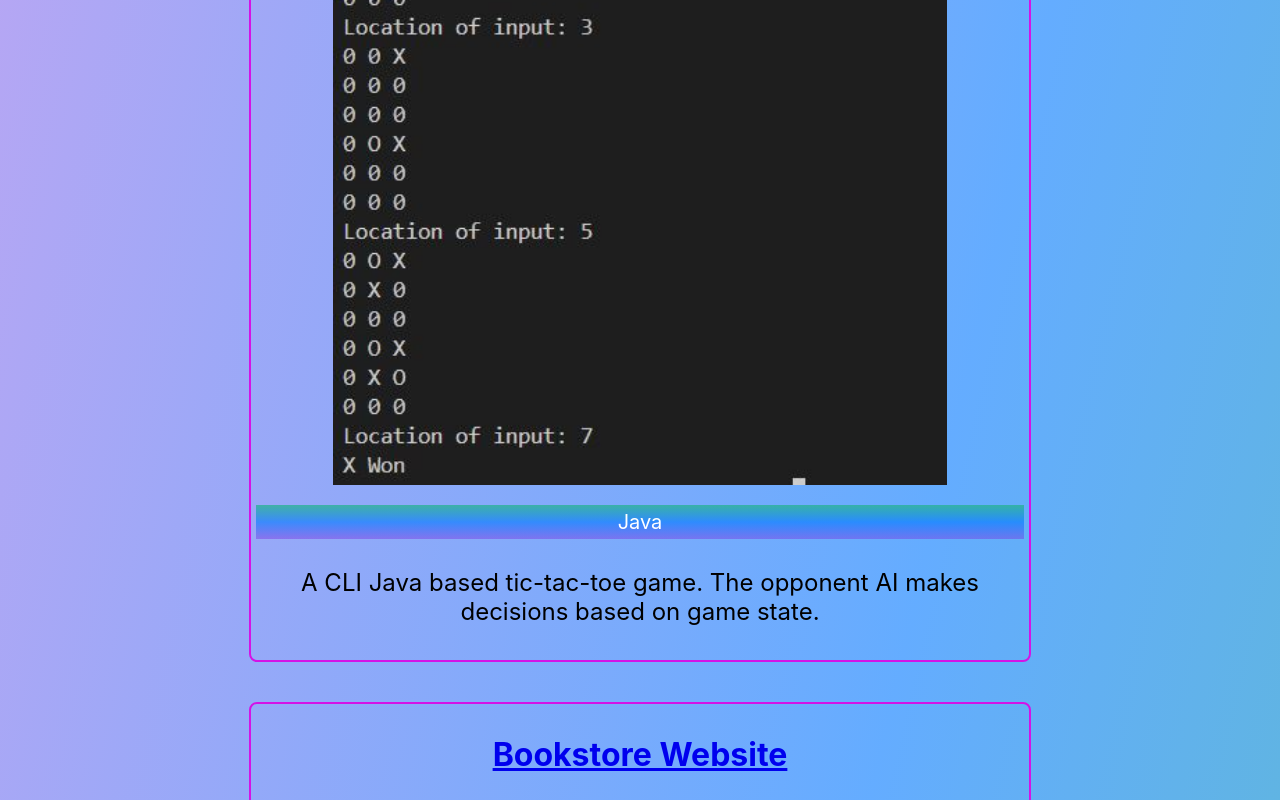
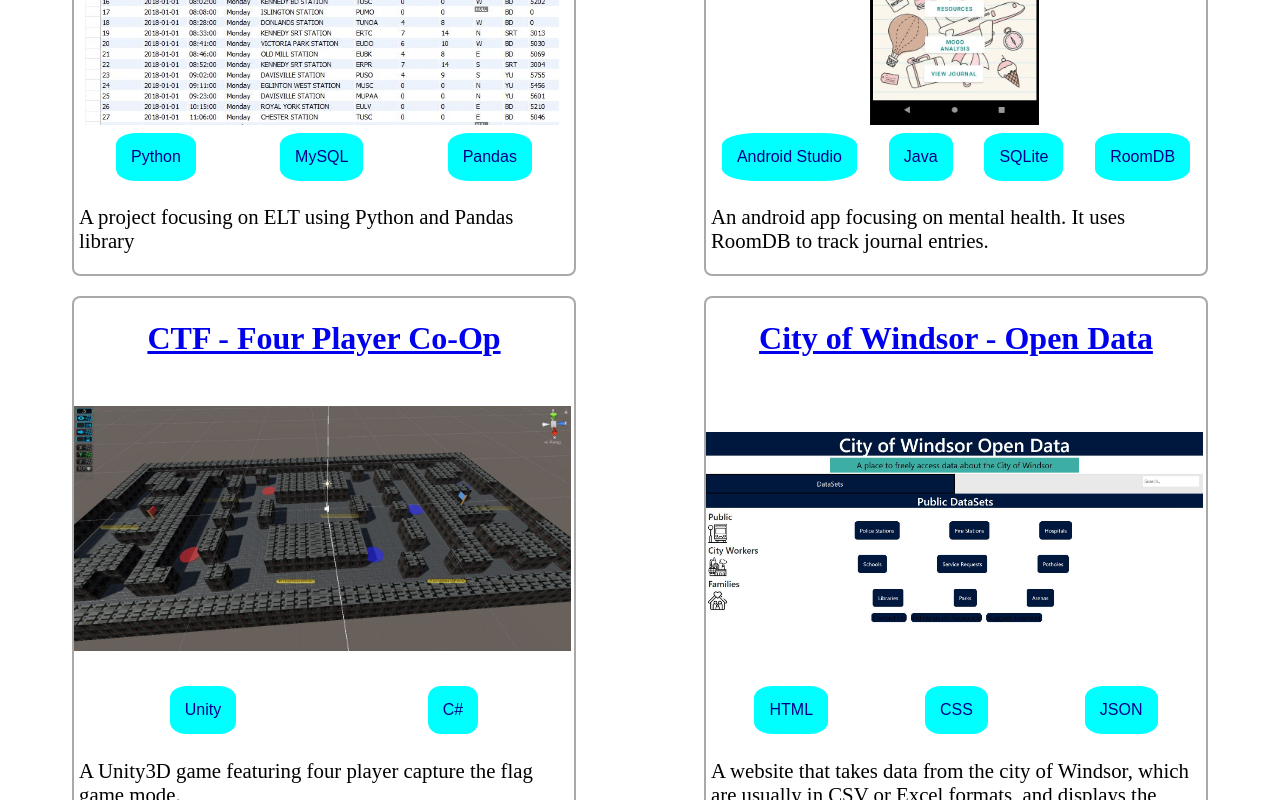
Before and after one commit to RaiyanAfiz/portofolio-website, a React (Vite) app: page / in a window 1280 px wide. Shown: the part 1000-1800 px from the top of the page. Built offline with nearby package versions, Linux system fonts and the light colour scheme.

Commit message:
Reworks projects section

```diff
--- /dev/null
+++ b/src/components/Projects/ProjectCards.jsx
@@ -0,0 +1,29 @@
+const ProjectCards = ({ projectProp }) => {
+  return (
+    <div className="project">
+      <h1 id="p-title">
+        <a href={projectProp.link}>{projectProp.title}</a>
+      </h1>
+
+      <img
+        id="p-img"
+        src={"src/assets/project-img/" + projectProp.picture}
+        alt={projectProp.pictureAlt}
+      ></img>
+
+      <div id="p-tag">
+        {projectProp.skills.map((tag) => {
+          return (
+            <button id="p-individual-tag" key={tag}>
+              {tag}
+            </button>
+          );
+        })}
+      </div>
+
+      <p id="p-description">{projectProp.description}</p>
+    </div>
+  );
+};
+
+export default ProjectCards;
--- a/src/components/Projects/Projects.css
+++ b/src/components/Projects/Projects.css
@@ -1,51 +1,65 @@
-#project-styles {
-  width: 60%;
-  margin: auto;
-  border: 2px solid rgb(212, 19, 230);
-  border-radius: 8px;
-  padding: 5px;
+.projectsCards {
+  display: flex;
+  flex-direction: row;
+  justify-content: space-around;
+  flex-wrap: wrap;
+  row-gap: 20px;
 }
 
-#project-title {
-  text-align: center;
-  padding: 5px;
-  font-size: 200%;
+.project {
+  width: 500px;
+  border: 2px solid darkgray;
+  border-radius: 8px;
+  transition: 0.3s;
 }
 
-#project-picture {
-  display: block;
-  width: 80%;
-  margin-left: auto;
-  margin-right: auto;
+.project:hover {
+  background-color: darkcyan;
+  color: white;
 }
 
-#project-description {
+#p-title {
   text-align: center;
-  padding: 5px;
-  font-size: 150%;
 }
 
-#project-skills {
-  display: flex;
-  margin: auto;
-  padding: 5px;
-  font-size: 20px;
-  background-image: linear-gradient(
-    to top,
-    rgba(121, 43, 223, 0.424),
-    rgba(0, 119, 255, 0.609),
-    rgba(38, 179, 143, 0.774)
-  );
-  text-align: center;
-  color: #ffffff;
+#p-img {
+  width: 497px;
+  height: 300px;
+  object-fit: contain;
 }
 
-#skills-2 {
-  margin: auto;
+#p-tag {
+  display: flex;
+  flex-direction: row;
+  justify-content: space-around;
+  flex-shrink: 1;
 }
 
-#project-links {
+#p-individual-tag {
+  background-color: cyan;
+  border: none;
+  color: darkblue;
+  padding: 3%;
   text-align: center;
-  padding: 5px;
-  font-size: 150%;
+  border-radius: 25%;
+  font-size: 16px;
+  margin: 4px 2px;
+  transition: 0.3s;
 }
+
+#p-individual-tag:hover {
+  background-color: darkblue;
+  color: cyan;
+}
+
+#p-description {
+  font-size: 130%;
+  padding-left: 5px;
+  padding-right: 5px;
+}
+
+@media only screen and (max-width: 500px) {
+  #p-img {
+    width: 90vw;
+  }
+}
--- a/src/components/Projects/Projects.jsx
+++ b/src/components/Projects/Projects.jsx
@@ -1,39 +1,16 @@
 import { myProjects } from "../../assets/ProjectData";
+import ProjectCards from "./ProjectCards";
 import "./Projects.css";
 
 const Projects = () => {
   return (
     <div>
-      {myProjects.reverse().map((project) => (
-        <div className="project" key={project.id}>
-          <br />
-          <div id="project-styles">
-            <h1 id="project-title">
-              <a href={project.link}>{project.title}</a>
-            </h1>
-
-            <img
-              id="project-picture"
-              src={"src/assets/project-img/" + project.picture}
-              alt={project.pictureAlt}
-            ></img>
-            <br />
-
-            <span id="project-skills">
-              {project.skills.map((tag) => {
-                return (
-                  <div id="skills-2" key={tag}>
-                    {tag}
-                  </div>
-                );
-              })}
-            </span>
-
-            <p id="project-description">{project.description}</p>
-          </div>
-          <br />
-        </div>
-      ))}
+      <h1>My Projects</h1>
+      <div className="projectsCards">
+        {myProjects.reverse().map((project) => (
+          <ProjectCards projectProp={project} />
+        ))}
+      </div>
     </div>
   );
 };
--- a/src/index.css
+++ b/src/index.css
@@ -1,4 +1,4 @@
-body {
+/* body {
   margin: 0;
   font-family: -apple-system, BlinkMacSystemFont, "Segoe UI", "Roboto", "Oxygen",
     "Ubuntu", "Cantarell", "Fira Sans", "Droid Sans", "Helvetica Neue",
@@ -17,19 +17,6 @@ code {
   font-family: source-code-pro, Menlo, Monaco, Consolas, "Courier New",
     monospace;
 }
-
-/* #intro-name {
-  text-align: center;
-  font-style: italic;
-  font-size: 550%;
-} */
-
-/* #intro-links {
-  text-align: center;
-  font-style: italic;
-  font-size: 200%;
-} */
-
 #about-title {
   text-align: center;
   padding: 5px;
@@ -49,4 +36,4 @@ code {
   text-align: center;
   padding: 5px;
   font-size: 250%;
-}
+} */
```
